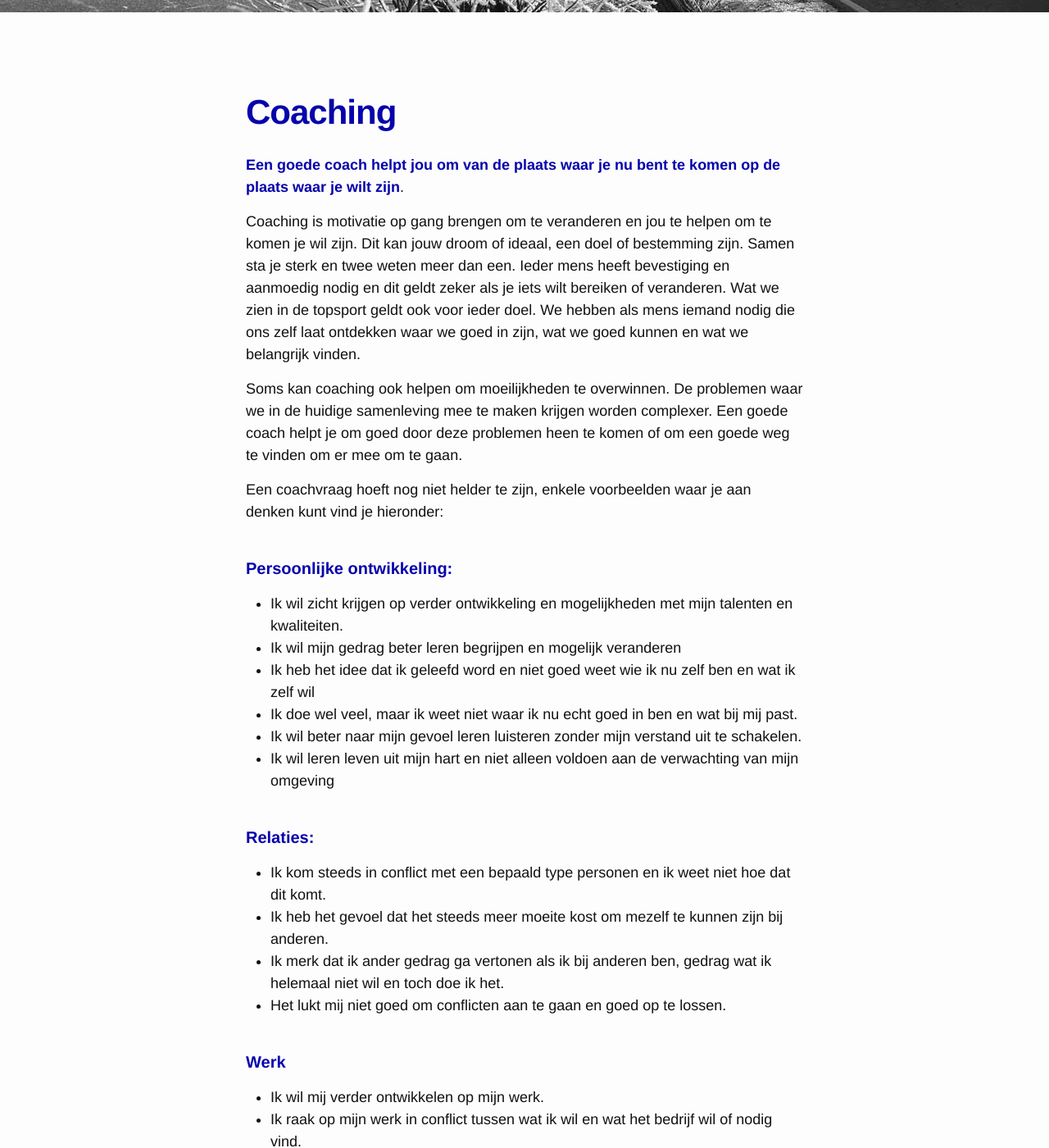
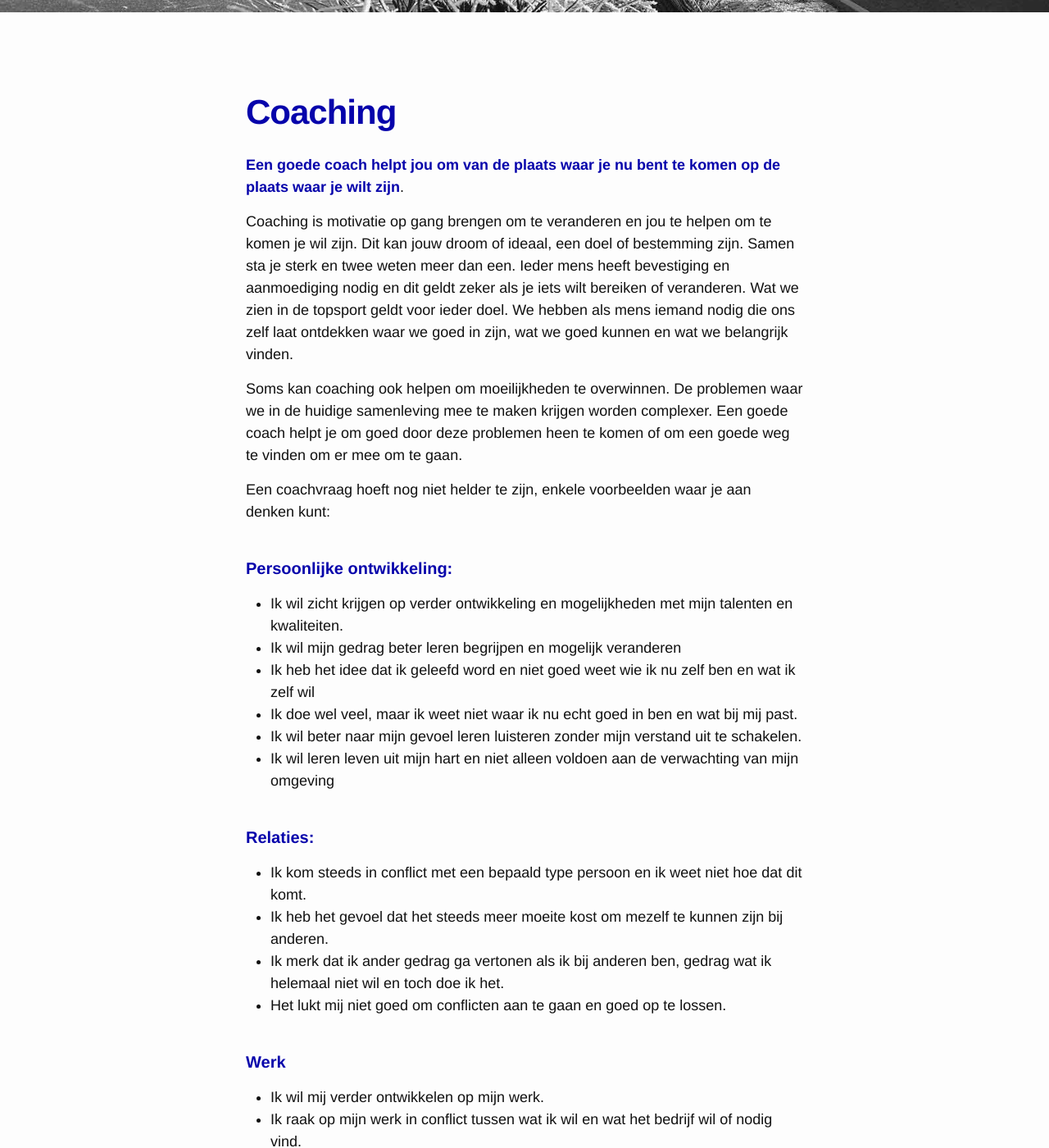
Before and after one commit to keesneven/keesneven.github.io, a Jekyll site: the page built from d_coaching.md, in a window 1280 px wide and 1400 px high, scrolled down 485 px. Shown: the whole window at 82% size. Built offline with Jekyll 4.4.1, drawn with Linux system fonts in a browser that asks for light colours; nearby versions of some CDN libraries; some of the changed text lies outside the part shown.

Commit message:
Update d_coaching.md

```diff
--- a/d_coaching.md
+++ b/d_coaching.md
@@ -4,17 +4,17 @@ title: Coaching
 permalink: /diensten/coaching/
 img-path: /assets/img/bg4.jpg
 
-meta-desc: Een coach helpt je om te komen van de plek waar je nu bent naar de plek waar je wilt zijn
+meta-desc: Een coach helpt je om te komen van de plek waar je nu bent naar de plek waar je wil zijn
 meta-tags: ontwikkelcoach, transformissioneel, transformationeel veranderen, motivatie, coachinsvraag, coachtraject, coachproces, droom, doelbepaling, bestemming, zingeving, streefdoelen, christelijke coach
 ---
 
 **Een goede coach helpt jou om van de plaats waar je nu bent te komen op de plaats waar je wilt zijn**.
 
-Coaching is motivatie op gang brengen om te veranderen en jou te helpen om te komen je wil zijn. Dit kan jouw droom of ideaal, een doel of bestemming zijn. Samen sta je sterk en twee weten meer dan een. Ieder mens heeft bevestiging en aanmoedig nodig en dit geldt zeker als je iets wilt bereiken of veranderen. Wat we zien in de topsport geldt ook voor ieder doel. We hebben als mens iemand nodig die ons zelf laat ontdekken waar we goed in zijn, wat we goed kunnen en wat we belangrijk vinden.
+Coaching is motivatie op gang brengen om te veranderen en jou te helpen om te komen je wil zijn. Dit kan jouw droom of ideaal, een doel of bestemming zijn. Samen sta je sterk en twee weten meer dan een. Ieder mens heeft bevestiging en aanmoediging nodig en dit geldt zeker als je iets wilt bereiken of veranderen. Wat we zien in de topsport geldt voor ieder doel. We hebben als mens iemand nodig die ons zelf laat ontdekken waar we goed in zijn, wat we goed kunnen en wat we belangrijk vinden.
 
-Soms kan coaching ook helpen om moeilijkheden te overwinnen. De problemen waar we  in de huidige samenleving mee te maken krijgen worden complexer. Een goede coach helpt je om goed door deze problemen heen te komen of om een goede weg te vinden om er mee om te gaan.
+Soms kan coaching ook helpen om moeilijkheden te overwinnen. De problemen waar we in de huidige samenleving mee te maken krijgen worden complexer. Een goede coach helpt je om goed door deze problemen heen te komen of om een goede weg te vinden om er mee om te gaan.
 
-Een coachvraag hoeft nog niet helder te zijn, enkele voorbeelden waar je aan denken kunt vind je hieronder:
+Een coachvraag hoeft nog niet helder te zijn, enkele voorbeelden waar je aan denken kunt:
 
 #### Persoonlijke ontwikkeling:
 - Ik wil zicht krijgen op verder ontwikkeling en mogelijkheden met mijn talenten en kwaliteiten.
@@ -24,9 +24,8 @@ Een coachvraag hoeft nog niet helder te zijn, enkele voorbeelden waar je aan den
 - Ik wil beter naar mijn gevoel leren luisteren zonder mijn verstand uit te schakelen.
 - Ik wil leren leven uit mijn hart en niet alleen voldoen aan de verwachting van mijn omgeving
 
-
 #### Relaties:
-- Ik kom steeds in conflict met een bepaald type personen en ik weet niet hoe dat dit komt.
+- Ik kom steeds in conflict met een bepaald type persoon en ik weet niet hoe dat dit komt.
 - Ik heb het gevoel dat het steeds meer moeite kost om mezelf te kunnen zijn bij anderen.
 - Ik merk dat ik ander gedrag ga vertonen als ik bij anderen ben, gedrag wat ik helemaal niet wil en toch doe ik het.
 - Het lukt mij niet goed om conflicten aan te gaan en goed op te lossen.
@@ -51,9 +50,9 @@ Een coachingstraject start bij jouw coachingsvragen.
 
 Als deze vragen helder zijn is dat mooi. Als het niet zo is dan maken we in het eerste gesprek de vraag of vragen concreet.
 
-Iets wat jouw voortdurend boos maakt, onzeker, ontevreden maakt of juist nieuwsgierig kan al voldoende zijn. misschien wordt je wel ergens blij van en geeft het je energie. Dit kan allemaal leiden naar een succesvol coachingstraject waarbij jij komt op het punt waar je tevreden over bent.
+Iets wat jouw voortdurend boos maakt, onzeker, ontevreden maakt of juist nieuwsgierig kan al voldoende zijn. Misschien wordt je wel ergens blij van en geeft het je energie. Dit kan allemaal leiden naar een succesvol coachingstraject waarbij jij komt op het punt waar je tevreden over bent.
 
-Op grond van een eerste gesprek zullen we jouw  persoonlijke coachingsvraag in beeld brengen. Daarbij zullen we de lijnen van het coachingstraject uitzetten en bespreken hoe we je streefdoelen kunnen realiseren.
+Op grond van een eerste gesprek zullen we jouw persoonlijke coachingsvraag in beeld brengen. Daarbij zullen we de lijnen van het coachingstraject uitzetten en bespreken hoe we je streefdoelen kunnen realiseren.
 In de contractering maken we heldere afspraken over de tijdsduur, de gezamenlijke inspanning en de kosten.
 
 Wil je meer informatie ontvangen of informeren naar de mogelijkheden neem dan gerust contact op: **<a href="mailto:info@knot.consulting">info@knot.consulting</a>**
```
